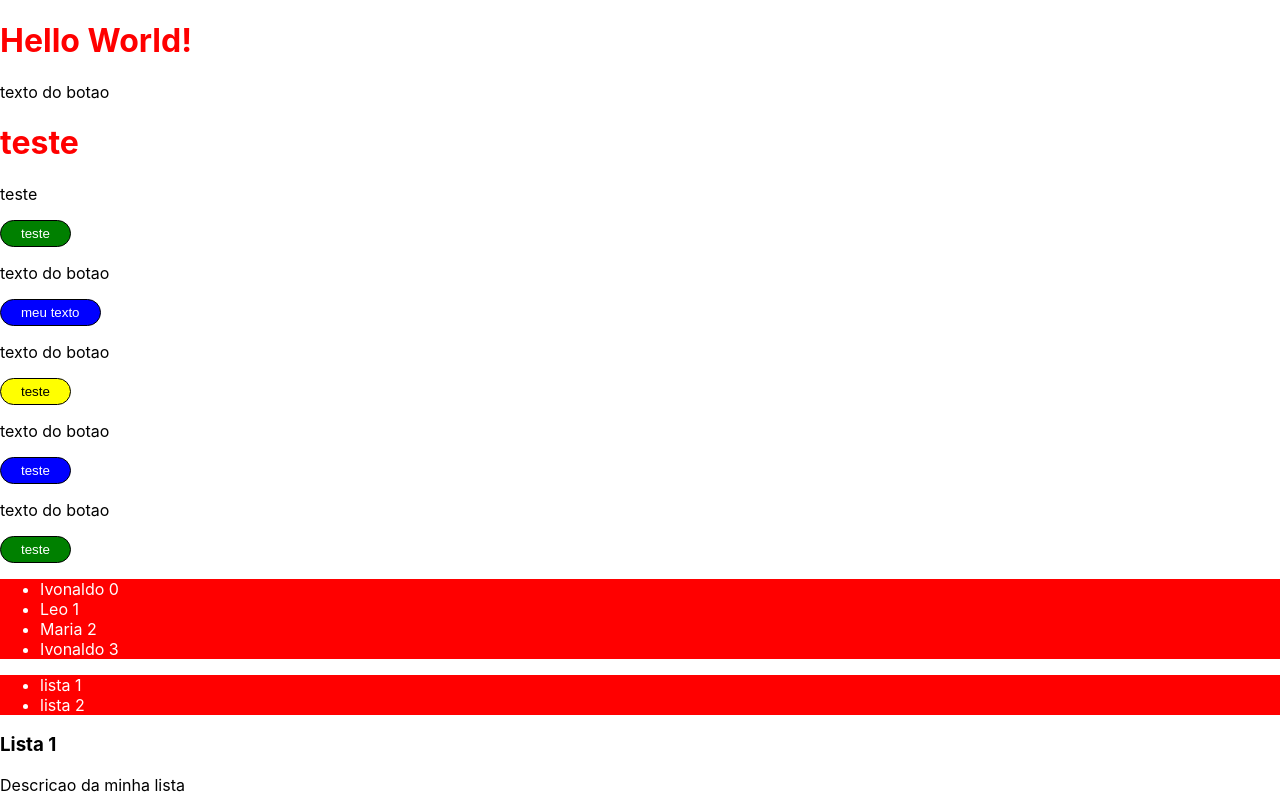
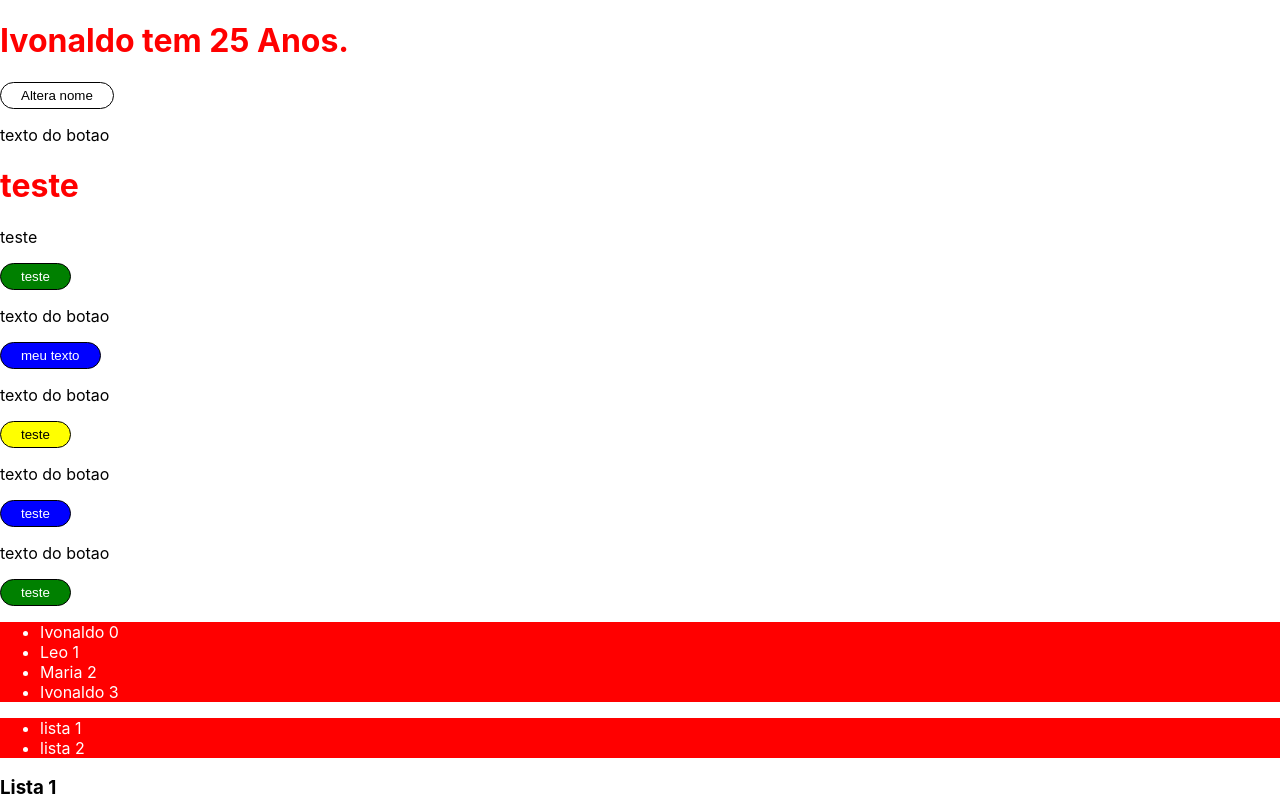
Before and after one commit to ivosoares/aula-intro-react, a React (Create React App) app: page / in a window 1280 px wide. Shown: the top 800 px of the page. Built offline with nearby package versions, Linux system fonts and the light colour scheme.

Commit message:
adiciona state class

```diff
--- a/src/components/demo/Demo.js
+++ b/src/components/demo/Demo.js
@@ -5,11 +5,25 @@ import List from "../list/List";
 import './Demo.css';
 
 class Demo extends Component {
+    state = {
+        nome: 'Ivonaldo',
+        idade: 25
+    };
+
+    clickNoBotao = () => {
+        console.log('Clicou no botao');
+        this.setState({
+            nome: 'Leonardo',
+            idade: 26
+        })
+    };
+
     render() {
         const usuarios = ["Ivonaldo", "Leo", "Maria", "Ivonaldo"];
         return(
             <div>
-                <h1>Hello World!</h1>
+                <h1>{this.state.nome} tem {this.state.idade} Anos.</h1>
+                <button onClick={this.clickNoBotao}>Altera nome</button>
                 <Button nameclass="sucesso" text="teste">
                     <h1>teste</h1>
                     <p>teste</p>
```
